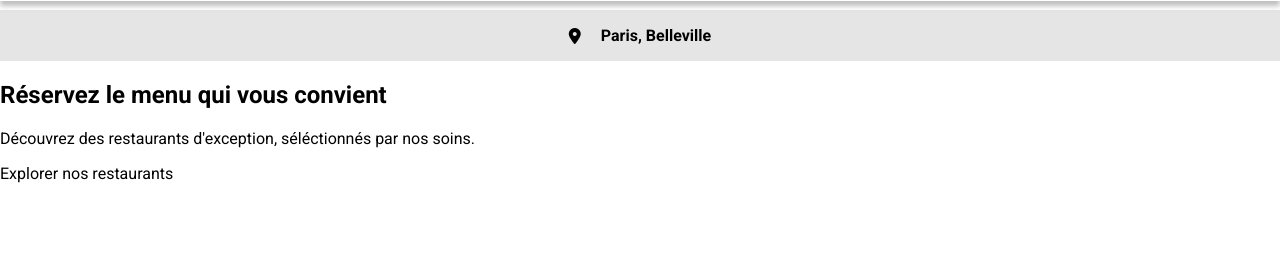
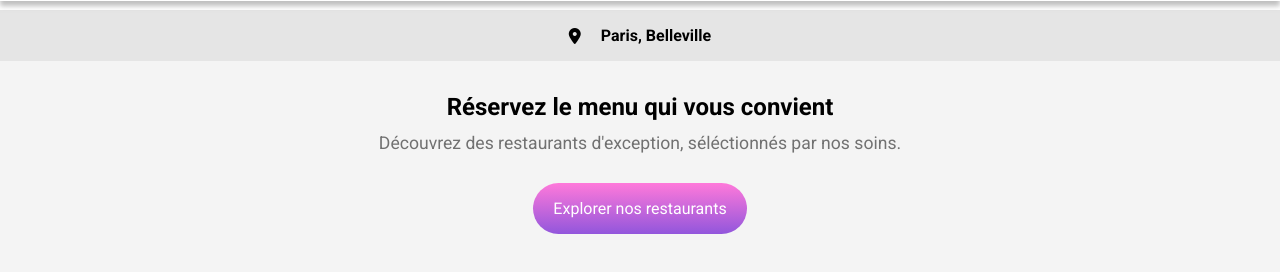
Before and after one commit to AxelRaboit/OpenClassRooms-OhMyFood, a website: page index.html in a window 1280 px wide. Shown: the part 50-322 px from the top of the page. Drawn offline with Linux system fonts and the light colour scheme; a web font is replaced by a local one.

Commit message:
[ADD] informations section with title text and button

```diff
--- a/index.html
+++ b/index.html
@@ -15,7 +15,7 @@
     </head>
     <body>
         <!-- Page Loader -->
-        <div class="container-loader">
+        <!-- <div class="container-loader">
             <div class="loader">
                 <div class="loader__item"></div>
                 <div class="loader__item"></div>
@@ -26,7 +26,7 @@
                 <div class="loader__item"></div>
                 <div class="loader__item"></div>
             </div>
-        </div>
+        </div> -->
 
         <header class="header">
             <h1>ohmyfood</h1>
@@ -41,7 +41,7 @@
             <section class="informations">
                 <h2 class="informations__title">Réservez le menu qui vous convient</h2>
                 <p class="informations__text">Découvrez des restaurants d'exception, séléctionnés par nos soins.</p>
-                <div class="informations__button">
+                <div class="button informations__button">
                     <p>Explorer nos restaurants</p>
                 </div>
             </section>
--- a/sass/components/_buttons.scss
+++ b/sass/components/_buttons.scss
@@ -0,0 +1,15 @@
+.button {
+    @include flexbox;
+    border-radius: 35px;
+    padding: 0 20px;
+    color: $colour-light;
+    background: linear-gradient($colour-secondary, $colour-primary);
+    min-width: 150px;
+
+    &:hover{
+       filter: brightness(1.2);
+       cursor: pointer;
+
+    }
+
+ }
--- a/sass/pages/_home.scss
+++ b/sass/pages/_home.scss
@@ -8,3 +8,24 @@
         margin-right: 20px;
     }
 }
+
+.informations {
+    @include flexbox;
+    padding: 20px;
+    text-align: center;
+    background-color: $colour-background;
+
+    &__title {
+        margin: $margin--heading-2;
+    }
+
+    &__text {
+        margin: 0 0 30px 0;
+        font-size: $fontsize--description;
+        color: $colour-fourthary;
+    }
+
+    &__button {
+        margin-bottom: 30px;
+    }
+}
--- a/sass/utils/_variables.scss
+++ b/sass/utils/_variables.scss
@@ -2,6 +2,7 @@
 $colour-primary: #9256dc;
 $colour-secondary: #FF79DA;
 $colour-tertiary: #99E2D0;
+$colour-fourthary: #717171;
 $colour-background: #f4f4f4;
 $colour-background-secondary: #E5E5E5;
 $colour-light: #ffffff;
@@ -12,11 +13,18 @@ $font--text-secondary: 'Shrikhand', cursive;
 
 /* Fonts Size */
 $fontsize--regular: 1rem;
+
+$fontsize--description: $fontsize--regular + 0.1;
+
 $fontsize--heading-1: $fontsize--regular + 1;
 $fontsize--heading-1-small: $fontsize--regular + 0.7;
 
+$fontsize--heading-2: $fontsize--regular + 0.5;
+$fontsize--heading-2-small: $fontsize--regular + 0.3;
+
 /* Heading */
 $margin--heading-1: 9px 0 4px 0;
+$margin--heading-2: 12px 25px 12px 25px;
 
 /* Reset base on the header size */
 $height-adapter: 60px;
```
Also changed, not shown: public/css/style.css, 1 other file.
